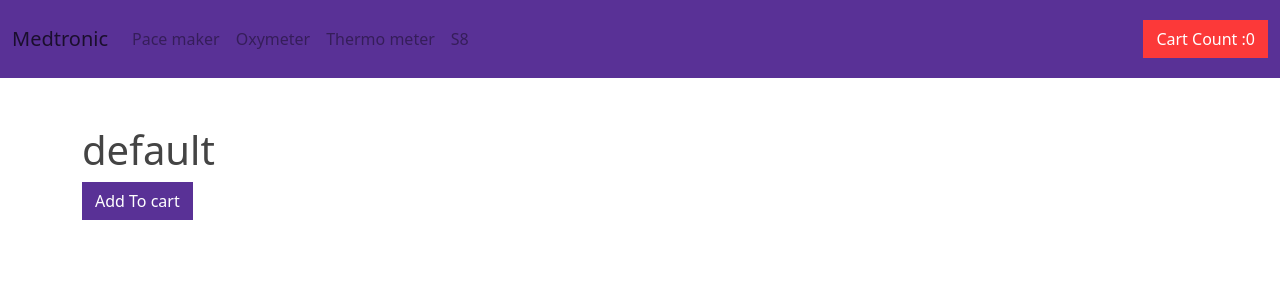
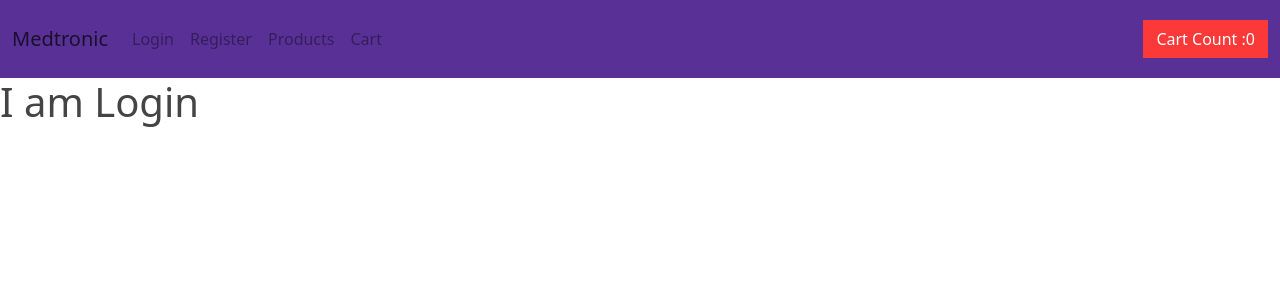
Before and after one commit to kiran-blockchain/medtronic-advanced-react, a React (Create React App) app in the folder demoapp/: page / in a window 1280 px wide. Shown: the top 300 px of the page. Built offline with nearby package versions, Linux system fonts and the light colour scheme.

Commit message:
added routing

```diff
--- a/demoapp/package.json
+++ b/demoapp/package.json
@@ -9,6 +9,8 @@
     "axios": "^1.5.1",
     "react": "^18.2.0",
     "react-dom": "^18.2.0",
+    "react-router": "^6.16.0",
+    "react-router-dom": "^6.16.0",
     "react-scripts": "5.0.1",
     "web-vitals": "^2.1.4"
   },
--- a/demoapp/src/App.jsx
+++ b/demoapp/src/App.jsx
@@ -6,6 +6,7 @@ import { register } from "./data/register";
 import { getData, getDataByAxios } from "./services";
 import { Register } from "./pages/regsiter";
 import { CartContext } from "./context/cartContext";
+import { AppRoutes } from "./AppRoutes";
 
 export const App = () => {
   const nameOfTheCompany = 'Medtronic';
@@ -17,13 +18,8 @@ export const App = () => {
 
   return (
     <div>
-      <CartContext.Provider value={{cartItemCount:cart,setCartItem:addItemToCart}}>
         <Header companyName={nameOfTheCompany} />
-        <div className="container mt-5">
-
-          <Register />
-        </div>
-      </CartContext.Provider>
+        <AppRoutes/>
     </div>
   )
 };
--- /dev/null
+++ b/demoapp/src/AppRoutes.js
@@ -0,0 +1,17 @@
+import { Route, Routes } from "react-router"
+import { Login } from "./pages/login"
+import { Register } from "./pages/regsiter"
+import { Products } from "./pages/products"
+import { Cart } from "./pages/cart"
+
+export const AppRoutes =()=>{
+    return (
+        <Routes>
+            <Route path="/" element={<Login/>}/>
+            <Route path="/register" element={<Register/>}/>
+            <Route path="/products" element={<Products/>}/>
+            <Route path="/cart" element={<Cart/>}/>
+            <Route path="*" element={<Login/>}/>
+        </Routes>
+    )
+}
--- a/demoapp/src/components/NavItems/index.jsx
+++ b/demoapp/src/components/NavItems/index.jsx
@@ -1,30 +1,37 @@
+import { useNavigate } from "react-router";
+
 export const NavItems = () => {
-
-    const products = [{
+    const navigate = useNavigate();
+    const navLinks = [{
         id: 1,
-        name: "Pace maker",
-        url: "/pace"
+        name: "Login",
+        url: "/login"
     },
     {
         id: 2,
-        name: "Oxymeter",
-        url: "/oxy"
+        name: "Register",
+        url: "/register"
     },
     {
         id: 3,
-        name: "Thermo meter",
-        url: "/thermo"
+        name: "Products",
+        url: "/products"
     },
     {
         id: 4,
-        name: "S8",
-        url: "/S8"
+        name: "Cart",
+        url: "/cart"
     }];
 
     const navContent = () => {
-        return products.map((item, index) => {
-            return (<li class="nav-item"  key={index}>
-                <a class="nav-link" href={item.url}>{item.name}</a>
+
+        return navLinks.map((item, index) => {
+
+            return (<li class="nav-item" key={index}>
+                <a class="nav-link" href="#" onClick={e => {
+                    navigate(item.url)
+                }}>{item.name}</a>
+                {/* <a class="nav-link" href={item.url} >{item.name}</a> */}
             </li>
             )
         })
--- a/demoapp/src/index.js
+++ b/demoapp/src/index.js
@@ -1,9 +1,12 @@
 import React from 'react';
 import ReactDOM from 'react-dom/client';
 
-import {App} from './App';
+import { App } from './App';
+import { BrowserRouter } from 'react-router-dom';
 
 const root = ReactDOM.createRoot(document.getElementById('root'));
 root.render(
-    <App></App>
+    <BrowserRouter>
+        <App></App>
+    </BrowserRouter>
 );
--- /dev/null
+++ b/demoapp/src/pages/cart.jsx
@@ -0,0 +1,5 @@
+export const Cart =()=>{
+    return(
+        <h1>I am Cart</h1>
+    )
+}
--- /dev/null
+++ b/demoapp/src/pages/login.jsx
@@ -0,0 +1,5 @@
+export const Login =()=>{
+    return(
+        <h1>I am Login</h1>
+    )
+}
--- /dev/null
+++ b/demoapp/src/pages/products.jsx
@@ -0,0 +1,5 @@
+export const Products =()=>{
+    return(
+        <h1>I am Products</h1>
+    )
+}
```
Also changed, not shown: 1 other file (tests, documents, lock files or other folders).
